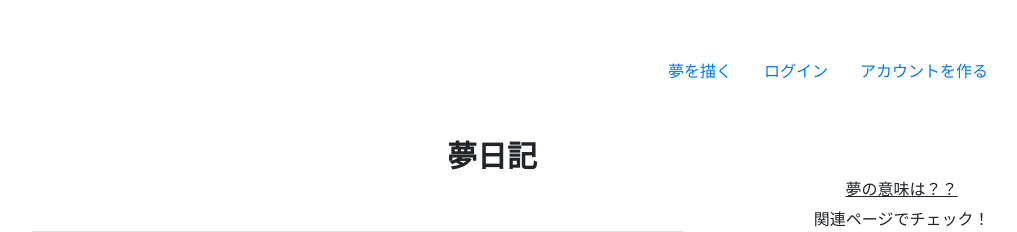
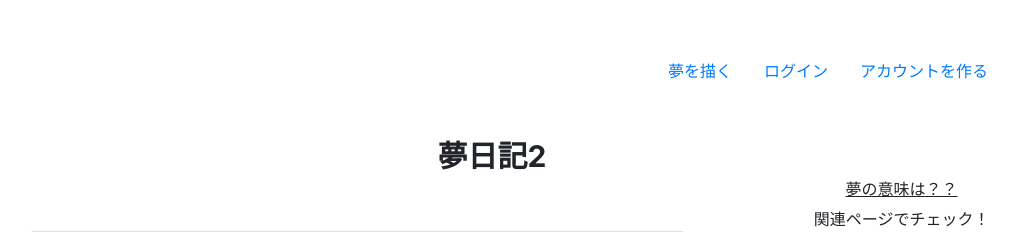
Before and after one commit to rdpin1/todo_dream, a PHP site: page / in a window 1280 px wide. Shown: the top 232 px of the page, without its empty margins (148-1165 px from the left). Run offline with PHP 8.4, Linux system fonts and the light colour scheme; data comes from the database, SQL or seed files in the repository.

Commit message:
h1変更しました

```diff
--- a/index.php
+++ b/index.php
@@ -59,7 +59,7 @@ $tasks = $task->getAll();
         </ul>
 
 <div class="all-contents">
-    <h1>夢日記</h1>
+    <h1>夢日記2</h1>
 </div>
     <div class="index">
         <main class="index-main">
```
